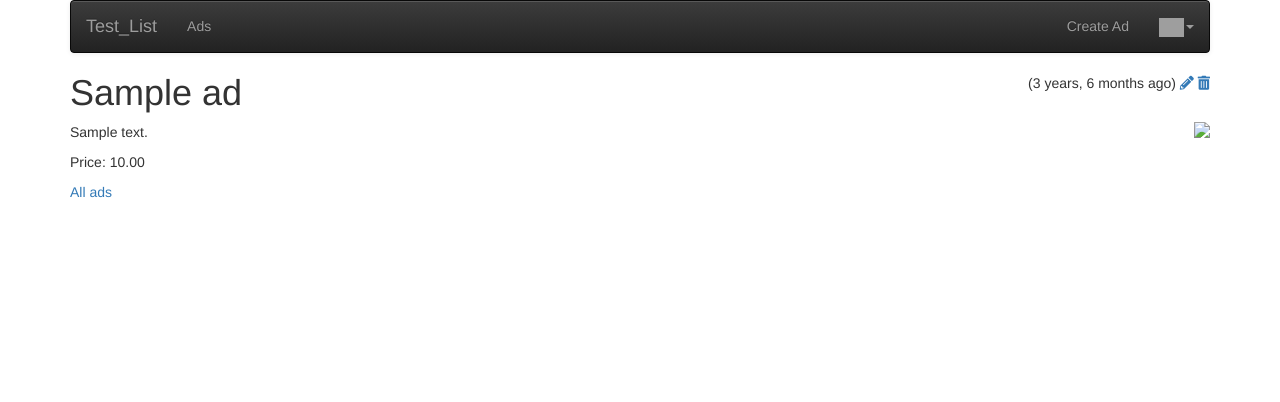
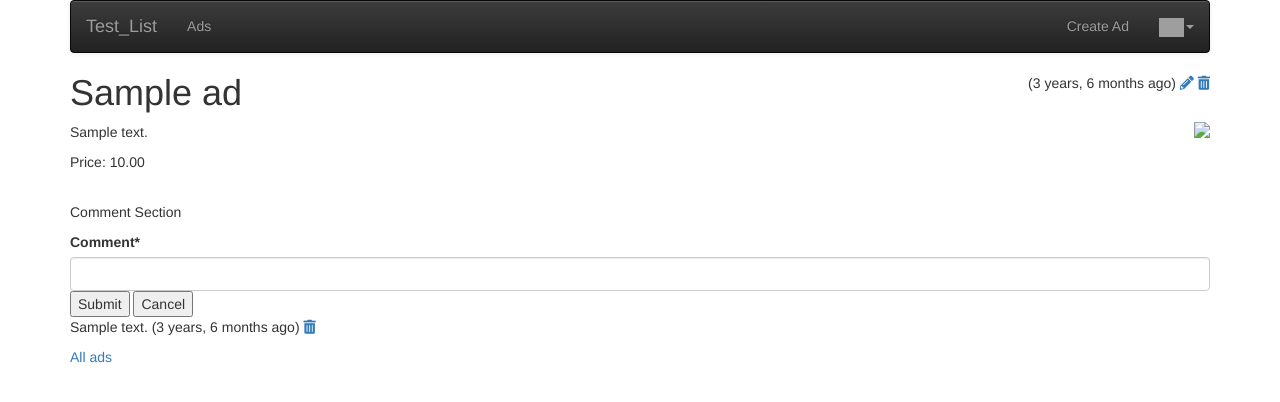
Before and after one commit to zerobcpp/dj4e-replica, a Django app: page /ads/ads/1 in a window 1280 px wide. Shown: the top 402 px of the page. Run offline with Django 3.2, Linux system fonts and the light colour scheme; a user stored in the database is signed in; tables that the repository leaves empty hold one stand-in row (values such as "Sample post"); some libraries are stand-ins or nearby versions; grey boxes are pictures that could not be loaded.

Commit message:
added comment section for ads

```diff
--- a/ads/forms.py
+++ b/ads/forms.py
@@ -44,6 +44,10 @@ class CreateForm(forms.ModelForm):
 
         return instance
 
+class CommentForm(forms.Form):
+    comment = forms.CharField(required=True, max_length=500, min_length=3, strip=True)
+
+
 # https://docs.djangoproject.com/en/3.0/topics/http/file-uploads/
 # https://stackoverflow.com/questions/2472422/django-file-upload-size-limit
 # https://stackoverflow.com/questions/32007311/how-to-change-data-in-django-modelform
--- a/ads/models.py
+++ b/ads/models.py
@@ -14,6 +14,20 @@ class Ad(models.Model):
     owner = models.ForeignKey(settings.AUTH_USER_MODEL,on_delete=models.CASCADE)
     picture = models.BinaryField(null=True, editable=True)
     content_type = models.CharField(max_length=256, null=True, help_text='The MIMEType of the file')
+    comments = models.ManyToManyField(settings.AUTH_USER_MODEL, through='Comment',  related_name=('comments_owned'))
+
 
     def __str__(self):
         return self.title
+
+class Comment(models.Model):
+    text = models.TextField(validators=[MinLengthValidator(3, 'Comments must be more than 3 characters')])
+    ad = models.ForeignKey(Ad, on_delete=models.CASCADE)
+    owner = models.ForeignKey(settings.AUTH_USER_MODEL, on_delete=models.CASCADE)
+    create_at = models.DateTimeField(auto_now_add=True)
+    updated_at = models.DateTimeField(auto_now=True)
+
+    def __str__(self):
+        if len(self.text) < 15:
+            return self.text
+        return self.text[:11] + ' ...'
--- a/ads/templates/ads/Ad_detail.html
+++ b/ads/templates/ads/Ad_detail.html
@@ -1,5 +1,6 @@
 {% extends "base_menu.html" %}
 {% load humanize %} <!-- https://docs.djangoproject.com/en/3.0/ref/contrib/humanize -->
+{% load crispy_forms_tags %}
 {% block content %}
 {% block head %}
 <style>
@@ -41,6 +42,32 @@
 Price: {{ad.price}}
 </p>
 <p>
+
+{% if user.is_authenticated %}
+<div>
+    <br>
+    <p>Comment Section</p>
+    <form action="{% url 'ads:ads_comments_create' 13 %}" method="post">
+        {% csrf_token %}
+        {{cform|crispy}}
+        <input type="submit" value="Submit">
+        <input type="submit" value="Cancel", onclick="window.location.href='{% url 'ads:all' %}'; return false;">
+
+    </form>
+</div>
+{% endif %}
+
+<div>
+{% for comment in comments %}
+<p> {{ comment.text }}
+({{ comment.updated_at|naturaltime }})
+{% if user == comment.owner %}
+<a href="{% url 'ads:ads_comment_delete' comment.id %}"><i class="fa fa-trash"></i></a>
+
+{% endif %}
+{% endfor %}
+</div>
+
 <a href="{% url 'ads:all' %}">All ads</a>
 </p>
 {% endblock %}
--- a/ads/urls.py
+++ b/ads/urls.py
@@ -12,6 +12,10 @@ urlpatterns = [
     path('ads/<int:pk>/delete',
         views.adsDeleteView.as_view(success_url=reverse_lazy('ads:all')), name='ads_delete'),
     path('ads/files/<int:pk>', views.stream_file, name='ads_file'),
+    path('ads/<int:pk>/comment',
+        views.CommentCreateView.as_view(), name='ads_comments_create'),
+    path('comment/<int:pk>/delete',
+        views.CommentDeleteView.as_view(), name='ads_comment_delete'),
 ]
 
 # We use reverse_lazy in urls.py to delay looking up the view until all the paths are defined
--- a/ads/views.py
+++ b/ads/views.py
@@ -1,9 +1,9 @@
 from django.shortcuts import get_object_or_404, render, redirect
-from django.urls import reverse_lazy
+from django.urls import reverse_lazy, reverse
 from django.http import HttpResponse
 
-from ads.forms import CreateForm
-from ads.models import Ad
+from ads.forms import CreateForm, CommentForm
+from ads.models import Ad, Comment
 from ads.owner import OwnerListView, OwnerDetailView, OwnerCreateView, OwnerUpdateView, OwnerDeleteView
 
 
@@ -15,8 +15,13 @@ class adsListView(OwnerListView):
 
 
 class adsDetailView(OwnerDetailView):
-    model = Ad
-    fields = ['title', 'text', 'price', 'picture']
+    template = 'ads/Ad_detail.html'
+    def get(self, request, pk):
+        obj = Ad.objects.get(id=pk)
+        comments = Comment.objects.filter(ad=obj).order_by('-updated_at')
+        comment_form = CommentForm()
+        ctx = {'ad': obj, 'cform':comment_form, 'comments':comments}
+        return render(request, self.template, ctx)
 
 
 
@@ -74,9 +79,24 @@ class adsDeleteView(OwnerDeleteView):
 
 def stream_file(request, pk):
     ad = get_object_or_404(Ad, id=pk)
-    print(ad)
     response = HttpResponse()
     response['Content-Type'] = ad.content_type
     response['Content-Length'] = len(ad.picture)
     response.write(ad.picture)
     return response
+
+
+class CommentCreateView(OwnerCreateView):
+    def post(self, request, pk):
+            ad = get_object_or_404(Ad, id=pk)
+            comment = Comment(text=request.POST['comment'], owner=request.user, ad=ad)
+            comment.save()
+            return redirect(reverse('ads:ads_detail', args=[pk]))
+
+class CommentDeleteView(OwnerDeleteView):
+    model = Comment
+    template_name = 'comment\delete.html'
+
+    def get_success_url(self) -> str:
+        id = self.object.ad.id
+        return reverse_lazy('ads:ads_detail', args=[id])
```
Also changed, not shown: ads/templates/comment/delete.html (added, +13 -0 lines), ads/migrations/0003_comment_ad_comments_comment_ad_comment_owner.py (added).
